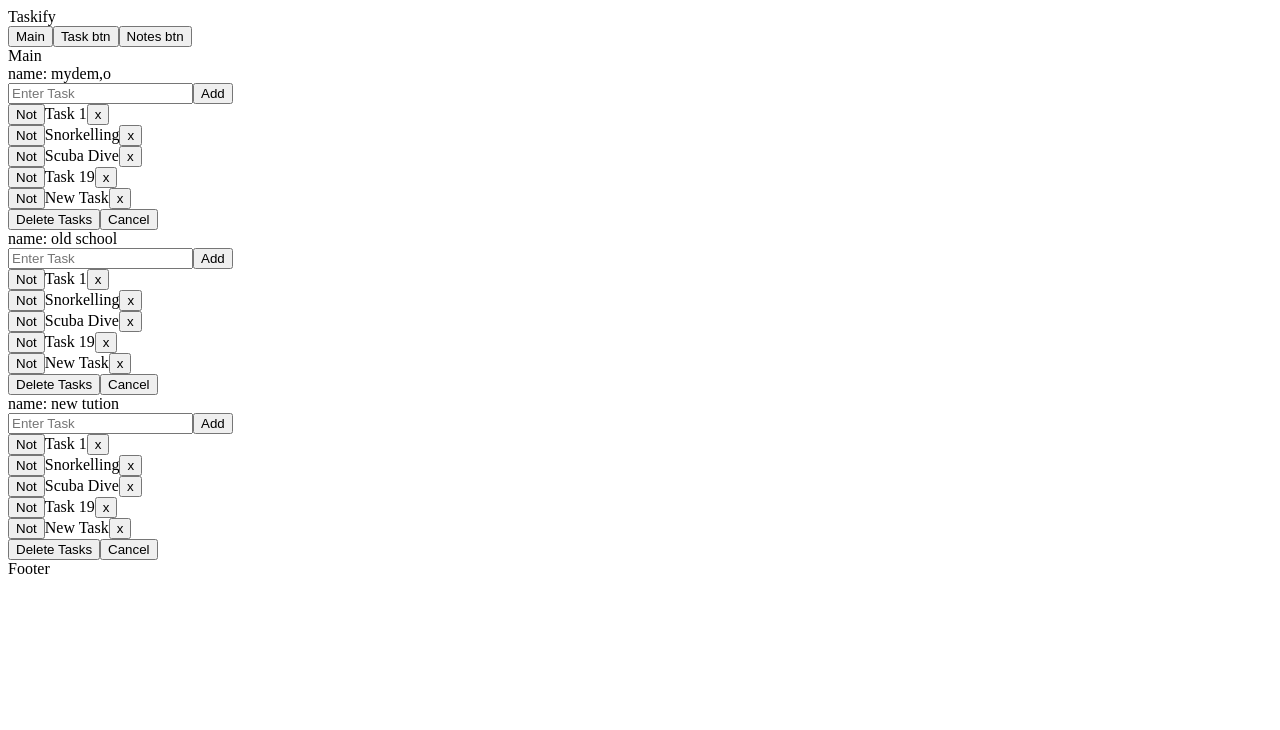
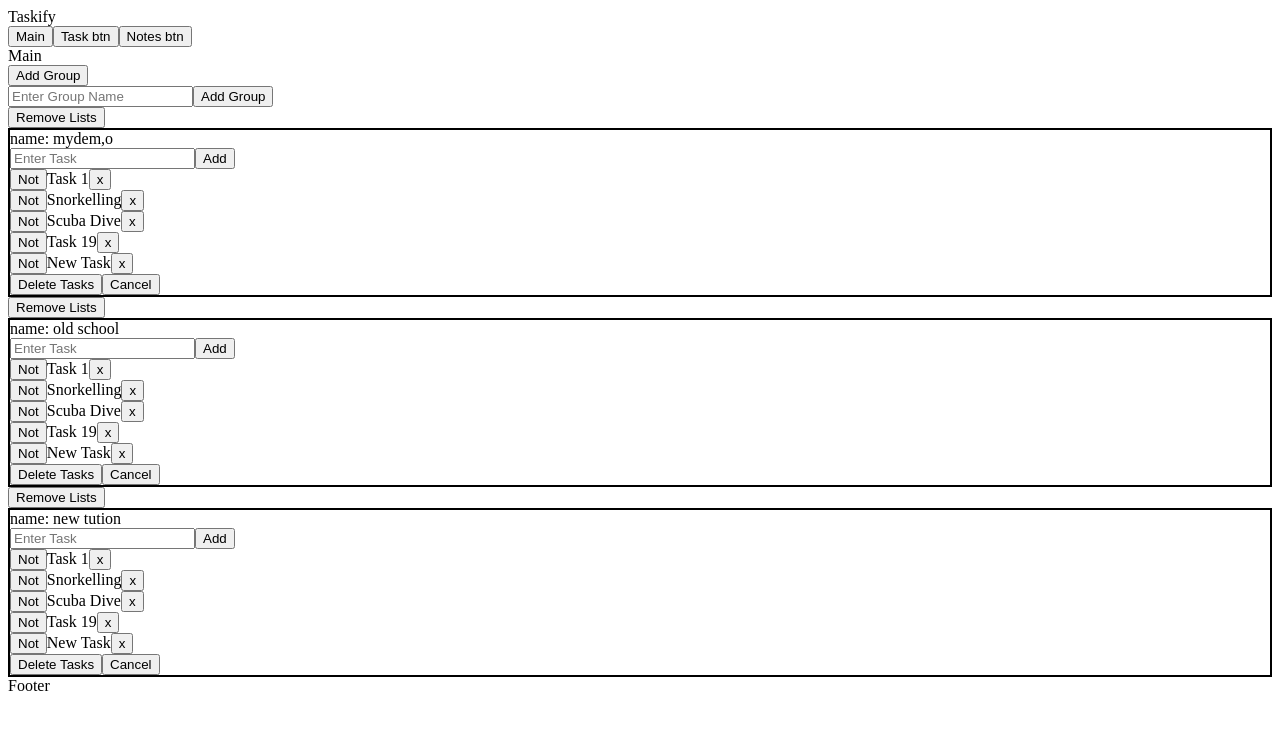
Before and after one commit to ankit-suman-07/taskify, a React (Create React App) app: page / in a window 1280 px wide. Shown: the top 730 px of the page. Built offline with nearby package versions, Linux system fonts and the light colour scheme.

Commit message:
feat: to-do feature completed

```diff
--- /dev/null
+++ b/src/feature-comps/task-comp/Task.css
@@ -0,0 +1,3 @@
+.task-outer {
+    border: 2px solid black;
+}
--- a/src/feature-comps/task-comp/Task.js
+++ b/src/feature-comps/task-comp/Task.js
@@ -1,4 +1,5 @@
 import { useState } from "react";
+import "./Task.css";
 
 const Task = ({ name }) => {
     const [currentTask, setCurrentTask] = useState("");
@@ -41,7 +42,7 @@ const Task = ({ name }) => {
 
 
     return (
-        <div>
+        <div className="task-outer" >
             <div>
                 name: {name}
             </div>
--- a/src/feature-comps/task-group/TaskGroup.js
+++ b/src/feature-comps/task-group/TaskGroup.js
@@ -3,11 +3,51 @@ import Task from '../task-comp/Task'
 
 const TaskGroup = () => {
     const [taskListName, setTaskListName] = useState(["mydem,o", "old school", "new tution"]);
+    const [showInput, setShowInput] = useState(true);
+    const [groupName, setGroupName] = useState("");
+
+    const addGroup = (currentTask) => {
+        if (currentTask.trim() !== "") {
+            if (taskListName.some(group => group.toLowerCase() === currentTask.toLowerCase())) {
+                console.log("Already Exists");
+            } else {
+                setTaskListName([...taskListName, currentTask]);
+                setGroupName("");
+            }
+        }
+    };
+
+    const deleteOne = (nameToDelete) => {
+        setTaskListName(taskListName.filter(name => name !== nameToDelete));
+    };
+
     return (
         <div>
+            <button onClick={() => setShowInput(!showInput)} >
+                Add Group
+            </button>
+            {
+                showInput
+                &&
+                <div>
+                    <input
+                        type="text"
+                        placeholder="Enter Group Name"
+                        value={groupName}
+                        onChange={(event) => setGroupName(event.target.value)}
+                    />
+                    <button onClick={() => addGroup(groupName)}>Add Group</button>
+                </div>
+            }
+
             {
                 taskListName.map((name) => {
-                    return <Task name={name} />
+                    return <>
+                        <button onClick={() => deleteOne(name)} >
+                            Remove Lists
+                        </button>
+                        <Task name={name} />
+                    </>
                 })
             }
         </div>
```
